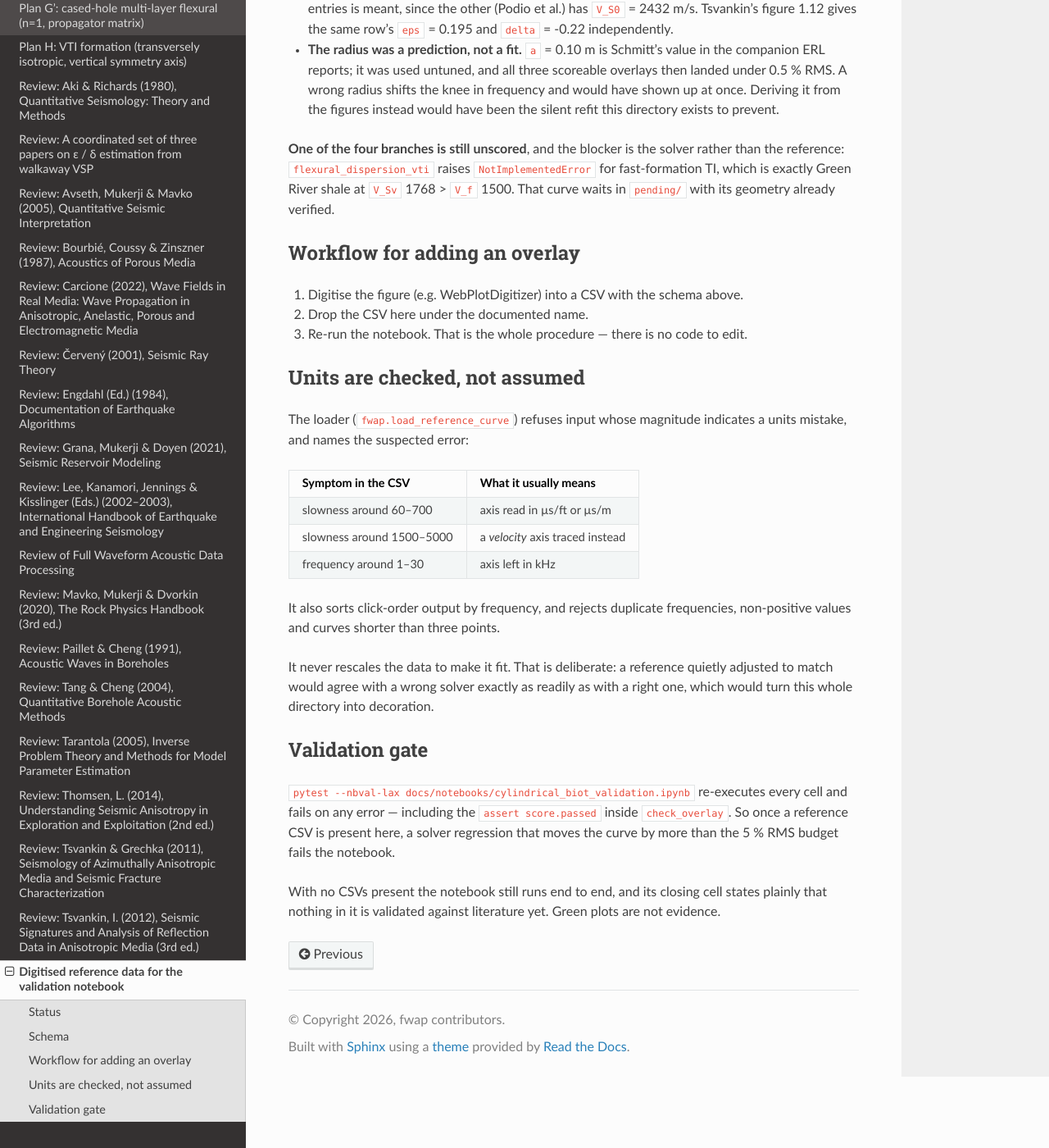
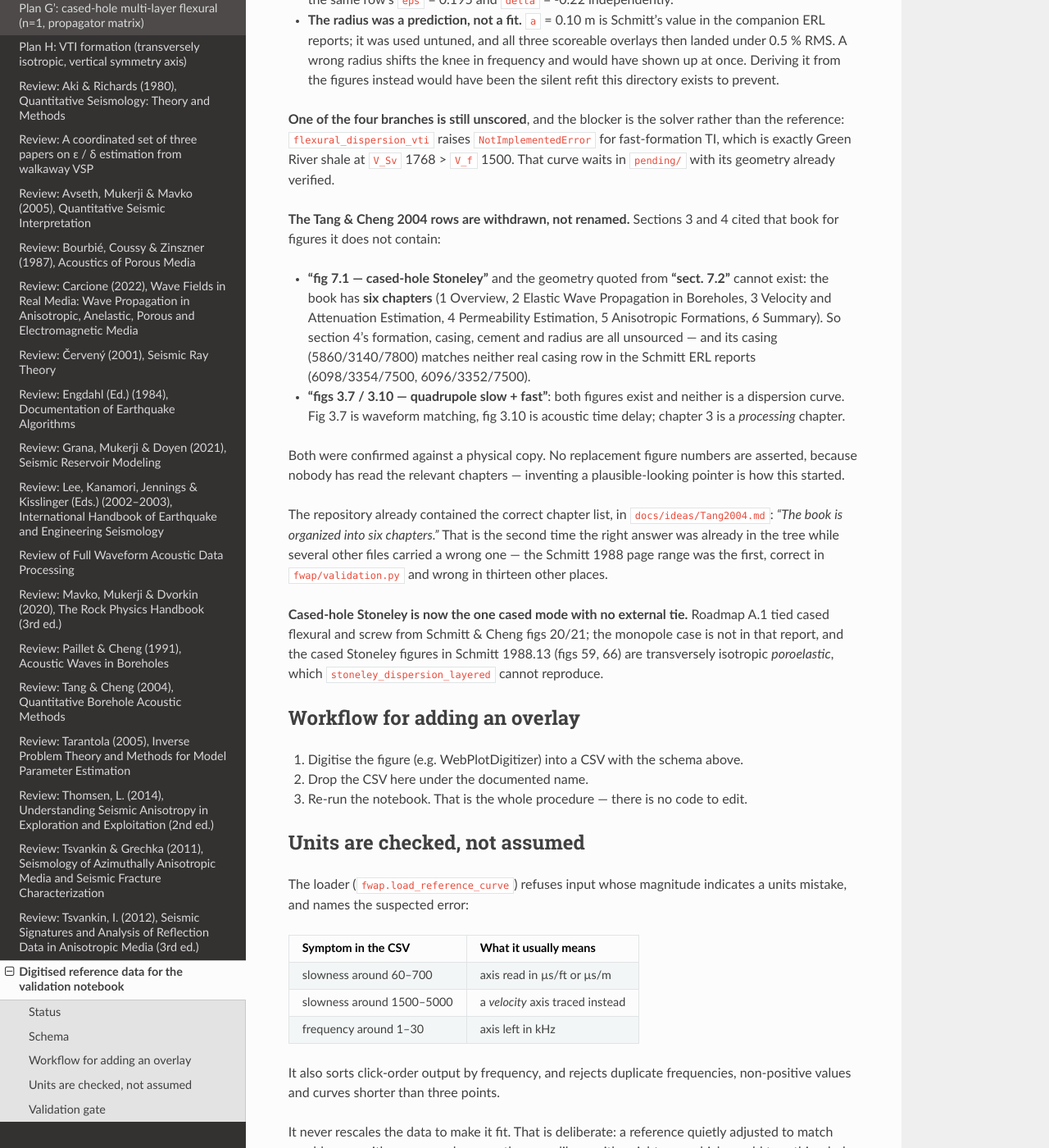
Before and after one commit to ingehap/fwap, a Sphinx documentation site: the page built from docs/notebooks/_data/README.md, in a window 1280 px wide and 1400 px high, scrolled down 2643 px. Shown: the whole window at 82% size. Built offline with Sphinx 7.4.7 and the Read the Docs theme 3.1.0, drawn with Linux system fonts in a browser that asks for light colours; some of the changed text lies outside the part shown.

Commit message:
Withdraw the Tang & Cheng figure numbers: that book has six chapters
Confirmed against a physical copy. Quantitative Borehole Acoustic Methods
(Handbook of Geophysical Exploration vol. 24, Elsevier, 274 pp.) contains:

  1 Overview
  2 Elastic Wave Propagation in Boreholes
  3 Velocity and Attenuation Estimation from Array Acoustic Waveform Data
  4 Permeability Estimation
  5 Anisotropic Formations
  6 Summary

There is no chapter 7, so "fig 7.1" and "sect. 7.2" never existed. And
figs 3.7 and 3.10, cited as quadrupole slow + fast dispersion, are
waveform matching and acoustic time delay respectively -- chapter 3 is a
processing chapter.

Consequences:

  * Validation-notebook section 4's geometry -- formation, casing, cement
    and radius -- is entirely unsourced. Its casing (5860/3140/7800)
    matches neither real casing row in the Schmitt ERL reports
    (6098/3354/7500, 6096/3352/7500). Third invented geometry found in
    this notebook.
  * Section 3's quadrupole geometry is unverified for the same reason.

Withdrawn in nineteen places. No replacement figure numbers are asserted,
because nobody has read the relevant chapters, and inventing a plausible
pointer is how this started.

Two things worth recording about how it survived. The correct chapter
list was already in the tree -- docs/ideas/Tang2004.md says "organized
into six chapters" and lists them accurately, the same way
fwap/validation.py had the right Schmitt page range while thirteen other
files were wrong. And the discrepancy had already been caught once:
plans/roadmap.md recorded that the roadmap said "Fig. 3.4" while the
notebook said "figs 3.7 / 3.10 ... 7.1", and resolved it by declaring the
notebook accurate. Both were guesses. The disagreement was the signal and
it was spent picking a side instead of opening the book.

No published number moves: neither section scores anything today.

Left alone deliberately: citations to chapters that do exist -- sect.
2.4-2.5, sect. 5.3-5.4, ch. 3, fig 3.4, fig 5.3. Plausible but unverified,
and not worth mass-editing on suspicion.

Co-Authored-By: Claude Opus 5 <noreply@anthropic.com>
Claude-Session: https://claude.ai/code/session_01EBkzd3cD7T3HhC2t8rSHAG

```diff
--- a/docs/notebooks/_data/README.md
+++ b/docs/notebooks/_data/README.md
@@ -64,9 +64,8 @@ Suggested filenames (matching the notebook section titles):
 | `paillet_cheng_1991_fig4_5_pseudo_rayleigh.csv` | Paillet & Cheng 1991 fig 4.5                     | pseudo-Rayleigh, limestone |
 | `schmitt_cheng_1987_fig8a_flexural_slow.csv` | Schmitt & Cheng 1987 fig 8(a) *(shipped)*             | flexural, slow sandstone   |
 | `schmitt_cheng_1987_fig2_flexural_fast.csv` | Schmitt & Cheng 1987 fig 2(a) *(shipped)*             | flexural, fast sandstone   |
-| `tang_cheng_2004_fig3_7_quadrupole_slow.csv` | Tang & Cheng 2004 fig 3.7                             | quadrupole, slow formation |
-| `tang_cheng_2004_fig3_10_quadrupole_fast.csv` | Tang & Cheng 2004 fig 3.10                           | quadrupole, fast formation |
-| `tang_cheng_2004_fig7_1_stoneley_cased.csv` | Tang & Cheng 2004 fig 7.1                              | cased-hole Stoneley        |
+| *(none — reference withdrawn)*        | quadrupole slow + fast                                       | see note below             |
+| *(none — reference withdrawn)*        | cased-hole Stoneley                                          | see note below             |
 | `ellefsen_cheng_schmitt_1988_fig2_flexural_vti_hard.csv` | Ellefsen/Cheng/Schmitt 1988 fig 2 | elastic VTI flexural, hard |
 | `ellefsen_cheng_schmitt_1988_fig2_flexural_iso_hard.csv` | Ellefsen/Cheng/Schmitt 1988 fig 2 | equivalent isotropic, hard |
 | `ellefsen_cheng_schmitt_1988_fig4_flexural_vti_soft.csv` | Ellefsen/Cheng/Schmitt 1988 fig 4 | elastic VTI flexural, soft |
@@ -133,6 +132,37 @@ solver rather than the reference: `flexural_dispersion_vti` raises
 shale at `V_Sv` 1768 > `V_f` 1500. That curve waits in
 [`pending/`](pending/README.md) with its geometry already verified.
 
+**The Tang & Cheng 2004 rows are withdrawn, not renamed.** Sections 3 and
+4 cited that book for figures it does not contain:
+
+* **"fig 7.1 — cased-hole Stoneley"** and the geometry quoted from
+  **"sect. 7.2"** cannot exist: the book has **six chapters** (1 Overview,
+  2 Elastic Wave Propagation in Boreholes, 3 Velocity and Attenuation
+  Estimation, 4 Permeability Estimation, 5 Anisotropic Formations,
+  6 Summary). So section 4's formation, casing, cement and radius are all
+  unsourced — and its casing (5860/3140/7800) matches neither real casing
+  row in the Schmitt ERL reports (6098/3354/7500, 6096/3352/7500).
+* **"figs 3.7 / 3.10 — quadrupole slow + fast"**: both figures exist and
+  neither is a dispersion curve. Fig 3.7 is waveform matching, fig 3.10 is
+  acoustic time delay; chapter 3 is a *processing* chapter.
+
+Both were confirmed against a physical copy. No replacement figure numbers
+are asserted, because nobody has read the relevant chapters — inventing a
+plausible-looking pointer is how this started.
+
+The repository already contained the correct chapter list, in
+[`docs/ideas/Tang2004.md`](../../ideas/Tang2004.md): *"The book is
+organized into six chapters."* That is the second time the right answer was
+already in the tree while several other files carried a wrong one — the
+Schmitt 1988 page range was the first, correct in `fwap/validation.py` and
+wrong in thirteen other places.
+
+**Cased-hole Stoneley is now the one cased mode with no external tie.**
+Roadmap A.1 tied cased flexural and screw from Schmitt & Cheng figs 20/21;
+the monopole case is not in that report, and the cased Stoneley figures in
+Schmitt 1988.13 (figs 59, 66) are transversely isotropic *poroelastic*,
+which `stoneley_dispersion_layered` cannot reproduce.
+
 ## Workflow for adding an overlay
 
 1. Digitise the figure (e.g. WebPlotDigitizer) into a CSV with the
```
Also changed, not shown: CHANGELOG.md (+51 -0 lines), docs/plans/cylindrical_biot.md (+20 -10 lines), docs/plans/cylindrical_biot_G.md (+13 -7 lines), docs/plans/cylindrical_biot_G_pp.md (+8 -6 lines), docs/plans/cylindrical_biot_G_prime.md (+4 -2 lines), plans/roadmap.md (+11 -4 lines), docs/notebooks/cylindrical_biot_validation.ipynb, 5 other files.
